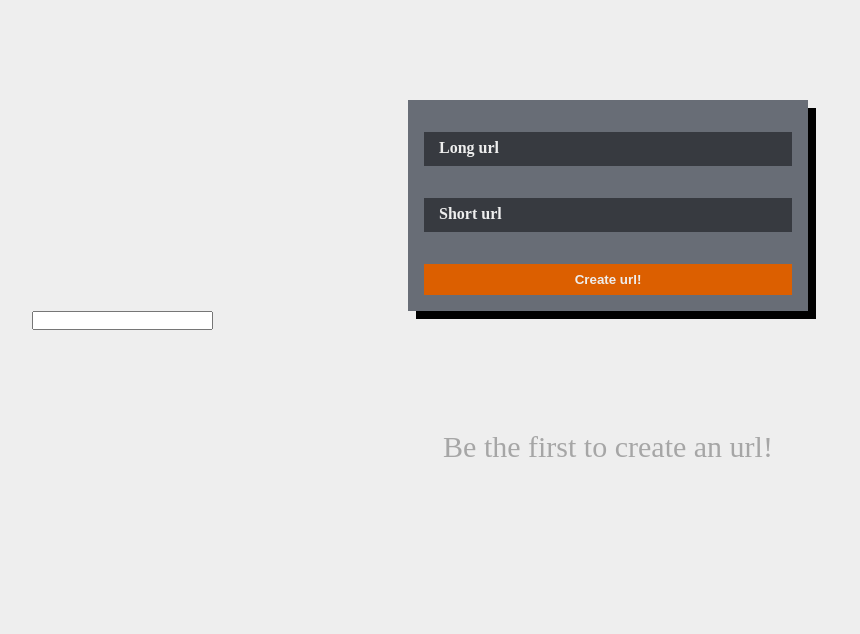
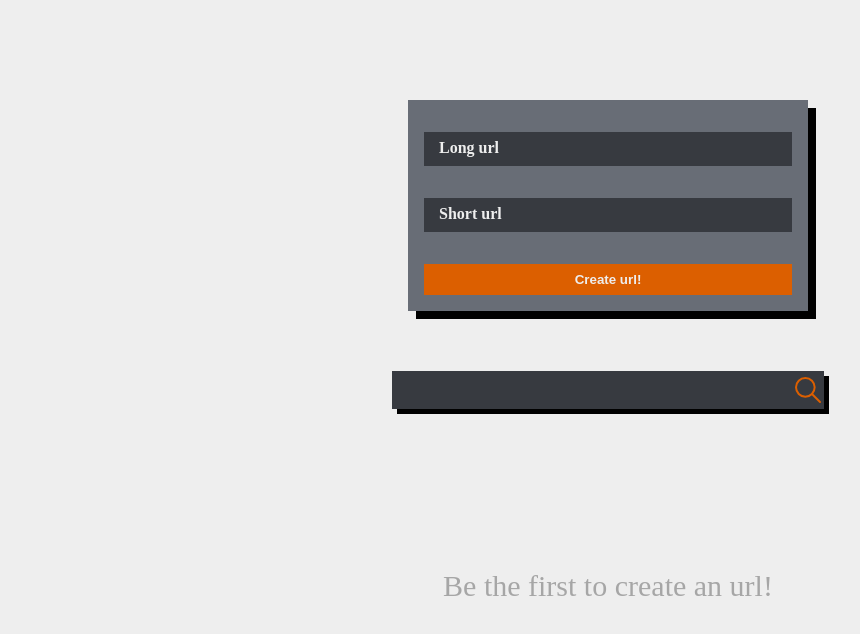
Before and after one commit to Eckry/ShortURL, a React (Vite) app: page / in a window 1280 px wide. Shown: the top 634 px of the page, without its empty margins (32-892 px from the left). Built offline with nearby package versions, Linux system fonts and the light colour scheme; no server answers.

Commit message:
add styles to searcher component

```diff
--- a/src/App.css
+++ b/src/App.css
@@ -9,4 +9,8 @@
   max-width: 1200px;
   width: 90%;
   padding-top: 100px;
+  display: flex;
+  flex-direction: column;
+  align-items: center;
+  justify-content: center;
 }
--- a/src/components/Searcher.tsx
+++ b/src/components/Searcher.tsx
@@ -1,8 +1,23 @@
+import { SearchIcon } from "../icons";
+import "./styles/Searcher.css";
+
 interface Props {
   onChange: (e: React.ChangeEvent<HTMLInputElement>) => void;
   search: string;
 }
 
 export default function Searcher({ onChange, search }: Props) {
-  return <input onChange={onChange} value={search} type="text" />;
+  return (
+    <label className="searcher-wrapper">
+      <input
+        className="searcher"
+        onChange={onChange}
+        value={search}
+        type="text"
+      />
+      <span className="search-icon">
+        <SearchIcon />
+      </span>
+    </label>
+  );
 }
--- a/src/components/styles/AllUrls.css
+++ b/src/components/styles/AllUrls.css
@@ -2,7 +2,7 @@
   display: grid;
   grid-template-columns: repeat(4, 1fr);
   gap: 48px;
-  margin: 48px auto 32px auto;
+  margin: 0 auto 32px auto;
 }
 
 .relative {
--- /dev/null
+++ b/src/components/styles/Searcher.css
@@ -0,0 +1,40 @@
+.searcher-wrapper {
+  position: relative;
+  margin: 60px auto;
+  box-shadow: 5px 5px 0 0 black;
+  display: flex;
+}
+
+.searcher {
+  padding: 0.5rem 0 0.5rem 0.5rem;
+  font-size: 16px;
+  width: 400px;
+  border: 2px solid var(--tertiary);
+  background-color: var(--tertiary);
+  color: var(--primary);
+  outline: none;
+}
+
+.searcher-wrapper::before {
+  content: "";
+  position: absolute;
+  width: 0;
+  height: 2px;
+  background-color: var(--highlight);
+  bottom: 0;
+  left: 0;
+  z-index: 10;
+  transition: 0.15s ease-in-out;
+}
+
+.searcher-wrapper:has(.searcher:focus)::before {
+  width: 100%;
+}
+
+.search-icon {
+  color: var(--highlight);
+  display: grid;
+  justify-content: center;
+  align-items: center;
+  background-color: var(--tertiary);
+}
--- a/src/icons.tsx
+++ b/src/icons.tsx
@@ -55,3 +55,22 @@ export const CopyIcon = () => {
     </svg>
   );
 };
+
+export const SearchIcon = () => {
+  return (
+    <svg
+      width="32"
+      height="32"
+      viewBox="0 0 24 24"
+      stroke-width="1.5"
+      stroke="currentColor"
+      fill="none"
+      stroke-linecap="round"
+      stroke-linejoin="round"
+    >
+      <path stroke="none" d="M0 0h24v24H0z" fill="none" />
+      <path d="M10 10m-7 0a7 7 0 1 0 14 0a7 7 0 1 0 -14 0" />
+      <path d="M21 21l-6 -6" />
+    </svg>
+  );
+};
```
